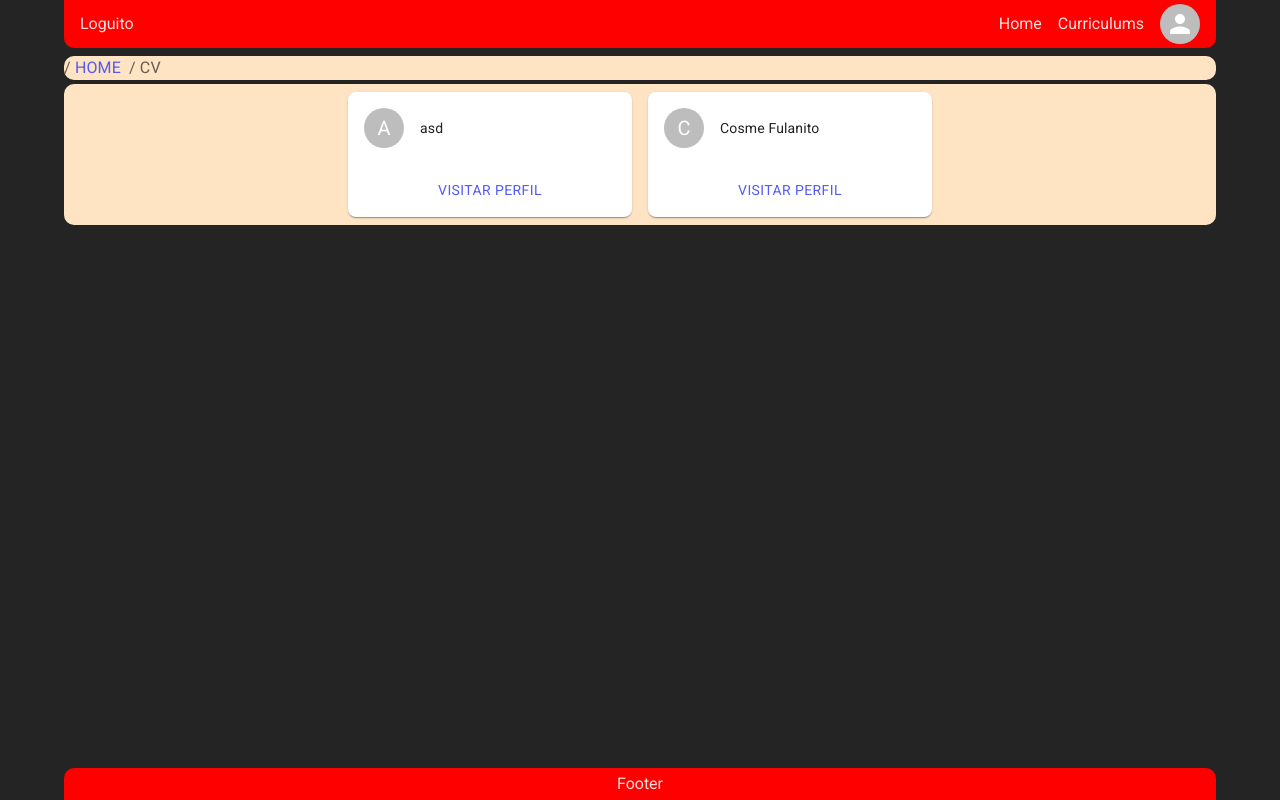
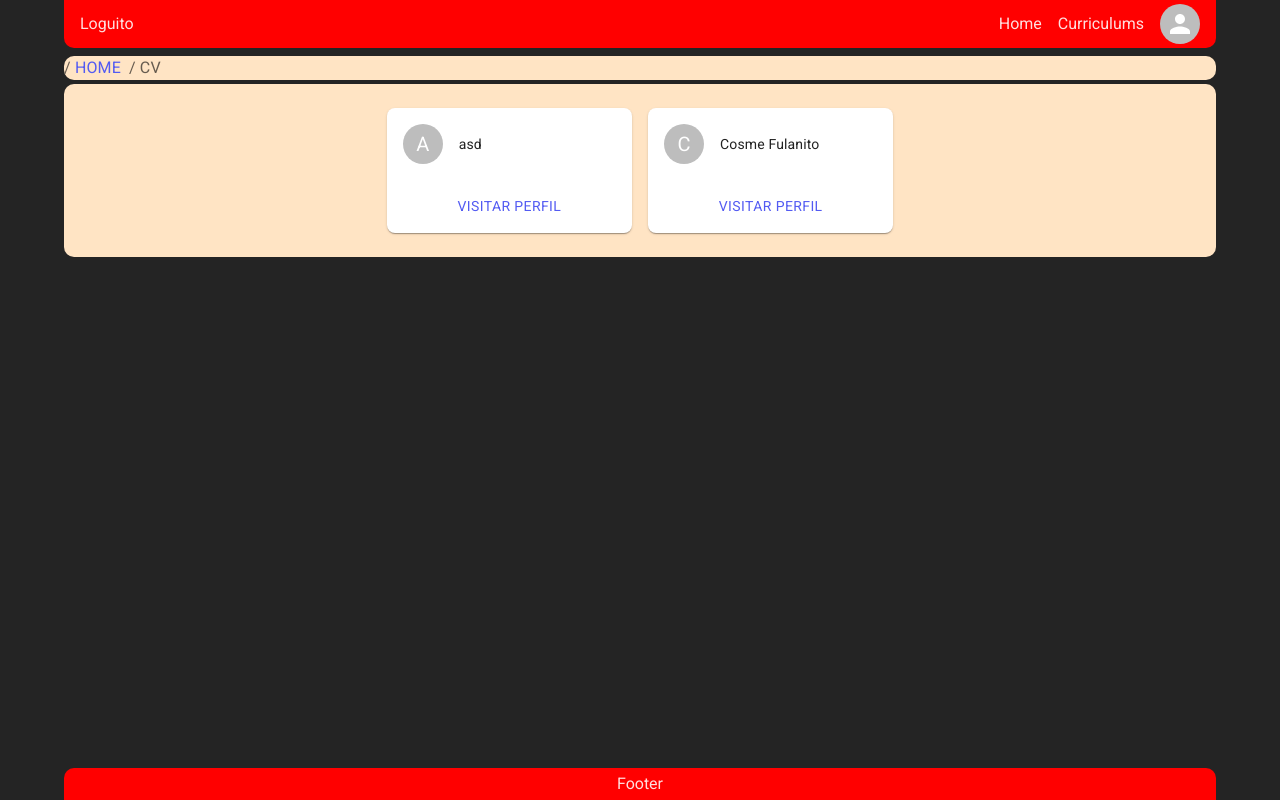
Before and after one commit to rei-rala/curriculums, a Next.js app: page /cv in a window 1280 px wide. Built offline with nearby package versions, Linux system fonts and the light colour scheme.

Commit message:
Once again: Style changes

```diff
--- a/components/ProfileAvatar/ProfileAvatar.tsx
+++ b/components/ProfileAvatar/ProfileAvatar.tsx
@@ -6,10 +6,7 @@ const ProfileAvatar = (props: any) => {
 
   if (!profile) return <Avatar {...props} />;
 
-  let {
-    contact: { alias },
-    personal: { photo },
-  } = profile;
+  let { contact: { alias }, personal: { photo } } = profile;
 
   return photo ? (
     <Avatar {...props} src={photo} alt={`Foto de ${profile.contact.alias}`} />
--- a/components/ProfileCard/ProfileCard.tsx
+++ b/components/ProfileCard/ProfileCard.tsx
@@ -15,9 +15,9 @@ import { PartialProfileAvatar } from "../ProfileAvatar/ProfileAvatar";
 const cardSx: SxProps = {
   width: 1,
   maxWidth: {
-    sm: 1 / 1.5,
-    md: 1 / 3,
-    lg: 1 / 4,
+    sm: 1,
+    md: 1 / 2.5,
+    lg: 1 / 4.5
   },
   borderRadius: 2,
 };
--- a/layouts/Content/Content.module.css
+++ b/layouts/Content/Content.module.css
@@ -7,8 +7,8 @@
 }
 
 .contentInner {
-  width: var(--content-max-width);
-  max-width: var(--max-width);
+  width: 100%;
+  max-width: var(--content-max-width);
   background-color: bisque;
   color: black;
 
@@ -16,6 +16,15 @@
   overflow: hidden;
 }
 
+
 .contentInner > * {
-  padding: 0.5rem 1rem;
+  margin: 0 1rem ;
 }
+
+.contentInner > :first-child {
+  margin-top: 1rem;
+}
+
+.contentInner > :last-child {
+  margin-bottom: 1rem;
+}
--- a/layouts/Navbar/Navbar.tsx
+++ b/layouts/Navbar/Navbar.tsx
@@ -32,7 +32,7 @@ const Navbar: DefaultFC = () => {
             ))}
 
             <Link href={`/cv/me`}>
-              <PartialProfileAvatar profile={loggedUser} width={50} height={50} />
+              <PartialProfileAvatar profile={loggedUser} width={15} height={15} />
             </Link>
 
           </ul>
```
